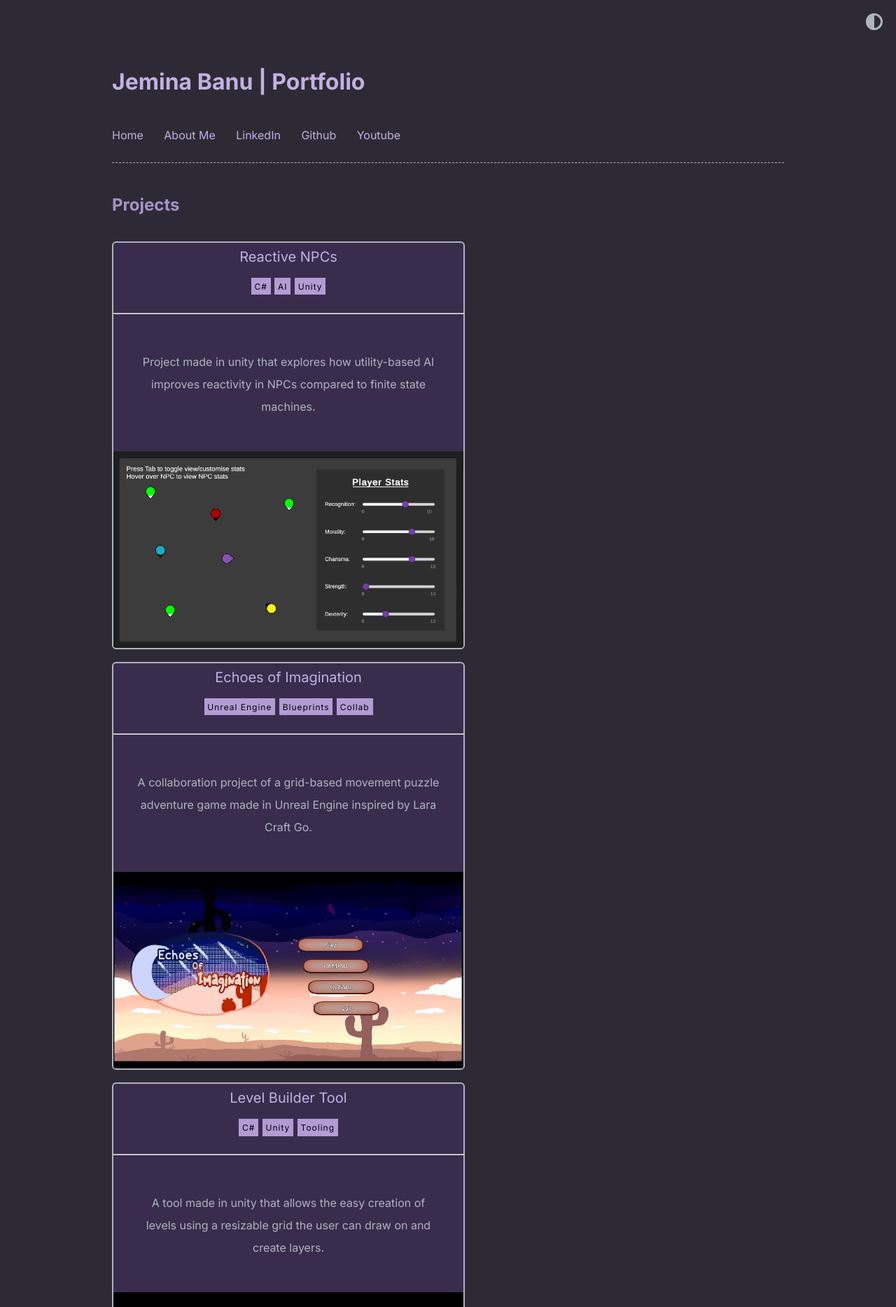
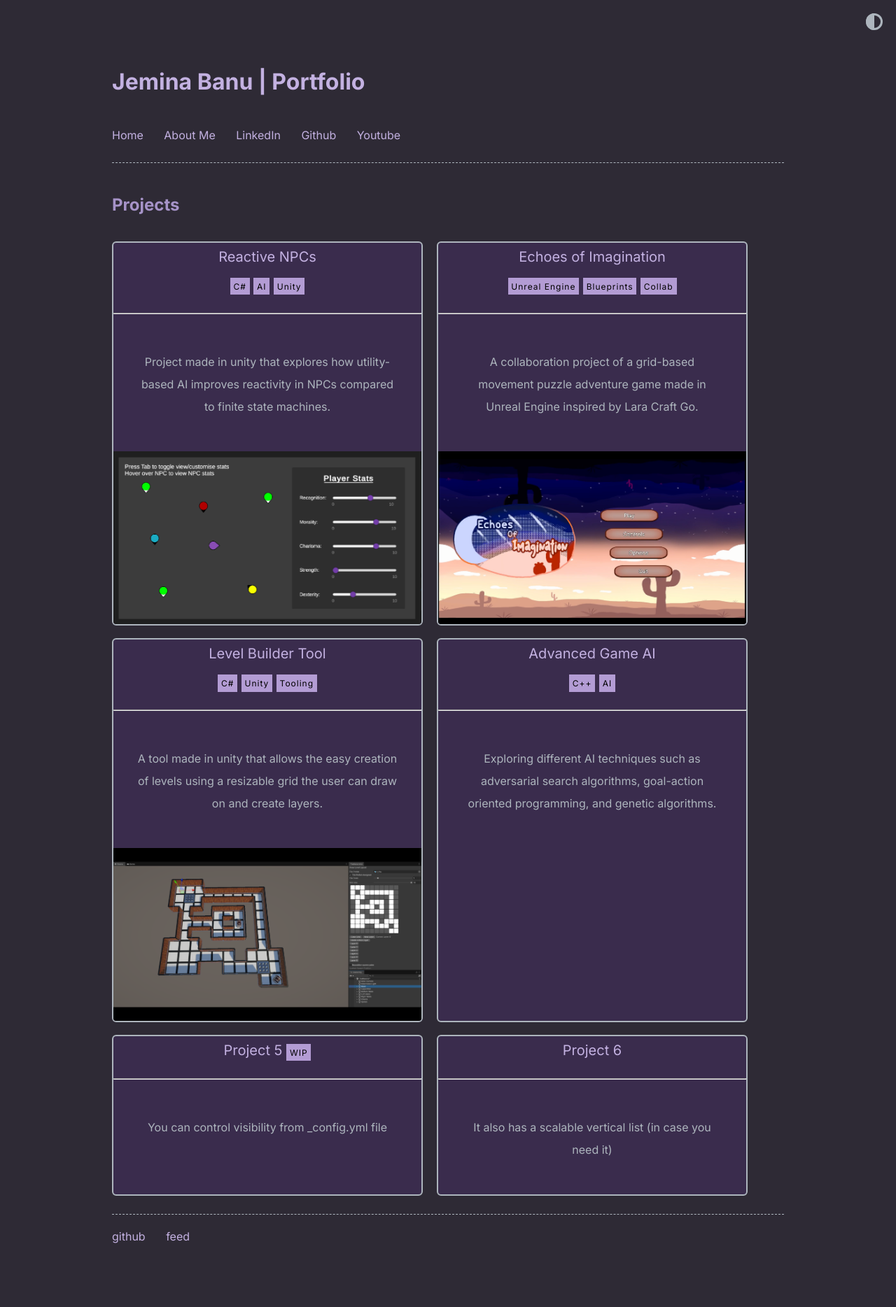
Before and after one commit to Jem-exe/jem-exe.github.io, a Jekyll site: the page built from index.md, in a window 1280 px wide. Shown: the top 1868 px of the page at 70% size. Built offline with Jekyll 4.4.1, drawn with Linux system fonts in a browser that asks for light colours.

Commit message:
25 to 22 card width

```diff
--- a/_sass/list.scss
+++ b/_sass/list.scss
@@ -19,7 +19,7 @@ ul.horizontal-list {
 
 .card {
   border: 2px var(--text) solid;
-  width: 25em;
+  width: 22em;
   height: auto;
   text-align: center;
   font-size: 1.25em;
```
